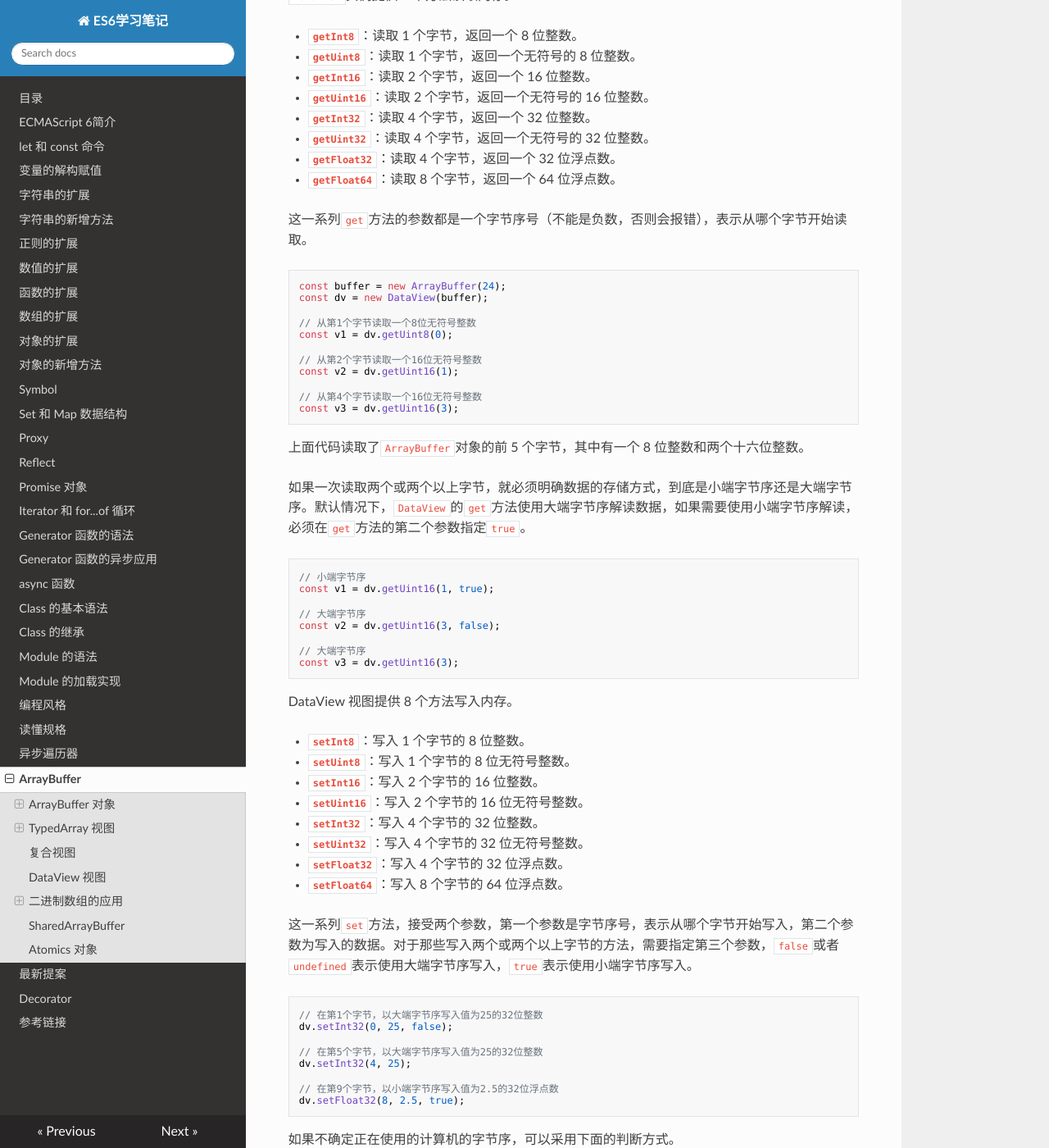
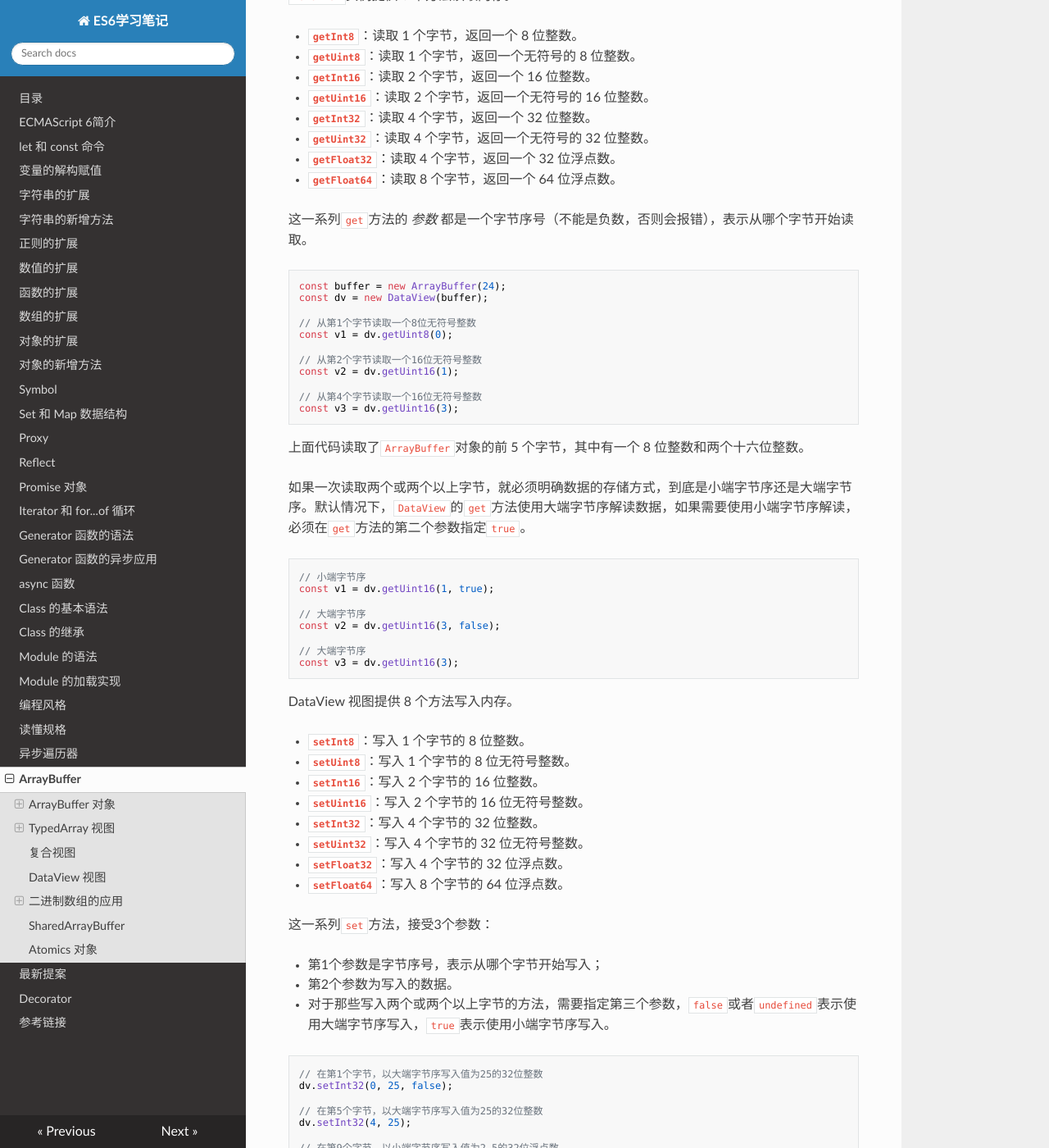
Before and after one commit to filefi/NotesOfES6, an MkDocs documentation site: the page built from docs/arraybuffer.md, in a window 1280 px wide and 1400 px high, scrolled down 16784 px. Shown: the whole window at 82% size. Built offline with MkDocs 1.6.1, drawn with Linux system fonts in a browser that asks for light colours; nearby versions of some CDN libraries; some of the changed text lies outside the part shown.

Commit message:
arraybuffer.md finished

````diff
--- a/docs/arraybuffer.md
+++ b/docs/arraybuffer.md
@@ -772,7 +772,7 @@ const dv = new DataView(buffer);
 - **`getFloat32`**：读取 4 个字节，返回一个 32 位浮点数。
 - **`getFloat64`**：读取 8 个字节，返回一个 64 位浮点数。
 
-这一系列`get`方法的参数都是一个字节序号（不能是负数，否则会报错），表示从哪个字节开始读取。
+这一系列`get`方法的 *参数* 都是一个字节序号（不能是负数，否则会报错），表示从哪个字节开始读取。
 
 ```javascript
 const buffer = new ArrayBuffer(24);
@@ -814,7 +814,11 @@ DataView 视图提供 8 个方法写入内存。
 - **`setFloat32`**：写入 4 个字节的 32 位浮点数。
 - **`setFloat64`**：写入 8 个字节的 64 位浮点数。
 
-这一系列`set`方法，接受两个参数，第一个参数是字节序号，表示从哪个字节开始写入，第二个参数为写入的数据。对于那些写入两个或两个以上字节的方法，需要指定第三个参数，`false`或者`undefined`表示使用大端字节序写入，`true`表示使用小端字节序写入。
+这一系列`set`方法，接受3个参数：
+
+- 第1个参数是字节序号，表示从哪个字节开始写入；
+- 第2个参数为写入的数据。
+- 对于那些写入两个或两个以上字节的方法，需要指定第三个参数，`false`或者`undefined`表示使用大端字节序写入，`true`表示使用小端字节序写入。
 
 ```javascript
 // 在第1个字节，以大端字节序写入值为25的32位整数
@@ -1111,7 +1115,7 @@ onmessage = function (ev) {
 
 ## Atomics 对象
 
-多线程共享内存，最大的问题就是如何防止两个线程同时修改某个地址，或者说，当一个线程修改共享内存以后，必须有一个机制让其他线程同步。SharedArrayBuffer API 提供`Atomics`对象，保证所有共享内存的操作都是“原子性”的，并且可以在所有线程内同步。
+**多线程共享内存，最大的问题就是如何防止两个线程同时修改某个地址，或者说，当一个线程修改共享内存以后，必须有一个机制让其他线程同步。SharedArrayBuffer API 提供`Atomics`对象，保证所有共享内存的操作都是“原子性”的，并且可以在所有线程内同步。**
 
 什么叫“原子性操作”呢？现代编程语言中，一条普通的命令被编译器处理以后，会变成多条机器指令。如果是单线程运行，这是没有问题的；多线程环境并且共享内存时，就会出问题，因为这一组机器指令的运行期间，可能会插入其他线程的指令，从而导致运行结果出错。请看下面的例子。
 
@@ -1163,7 +1167,18 @@ Atomics.load(typedArray, index)
 Atomics.store(typedArray, index, value)
 ```
 
-`store()`方法接受三个参数：`typedArray`对象（SharedArrayBuffer 的视图）、位置索引和值，返回`typedArray[index]`的值。`load()`方法只接受两个参数：`typedArray`对象（SharedArrayBuffer 的视图）和位置索引，也是返回`typedArray[index]`的值。
+**`store()`方法接受3个参数：**
+
+- `typedArray`对象（SharedArrayBuffer 的视图）
+- 位置索引
+- 值
+
+**`load()`方法接受2个参数：**
+
+- `typedArray`对象（SharedArrayBuffer 的视图）
+- 位置索引
+
+`store()`和`load()`都返回`typedArray[index]`的值。
 
 ```javascript
 // 主线程 main.js
````
Also changed, not shown: other parts of docs/arraybuffer.md (+4 -4 lines).
